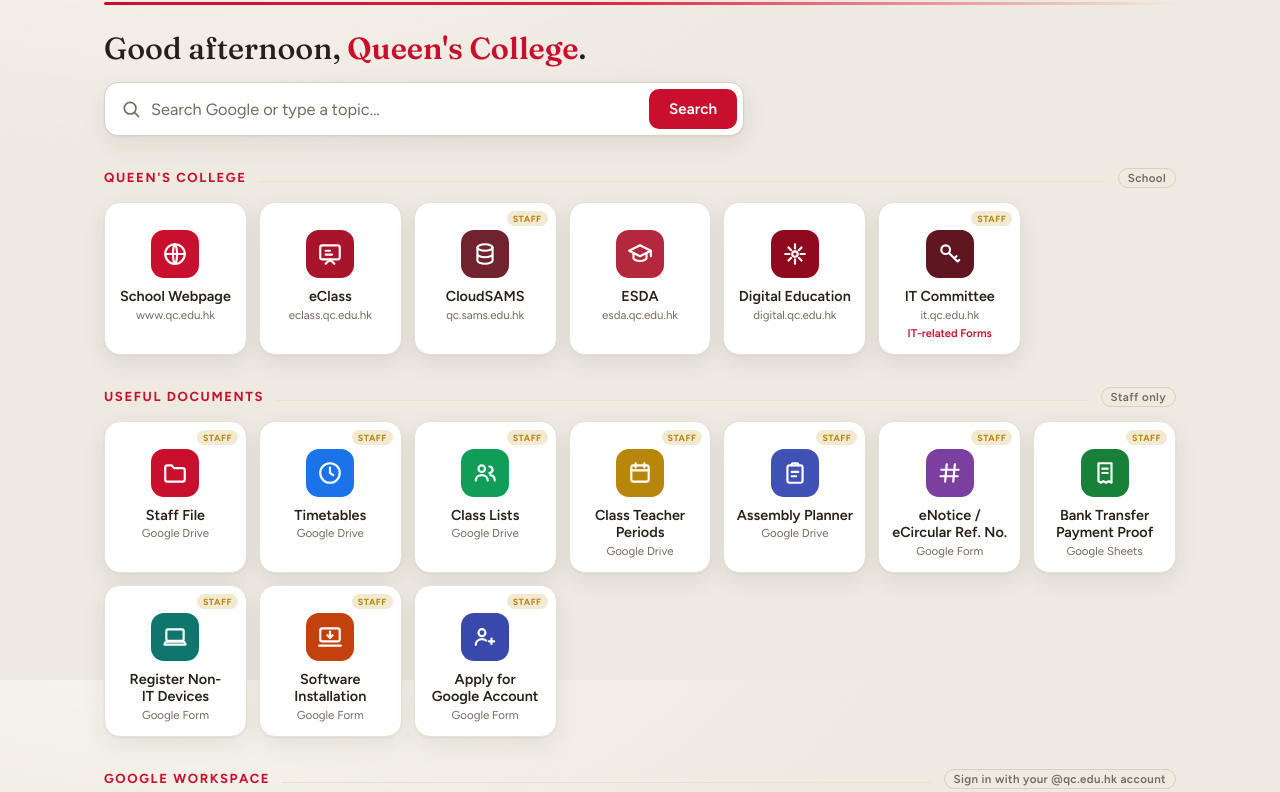
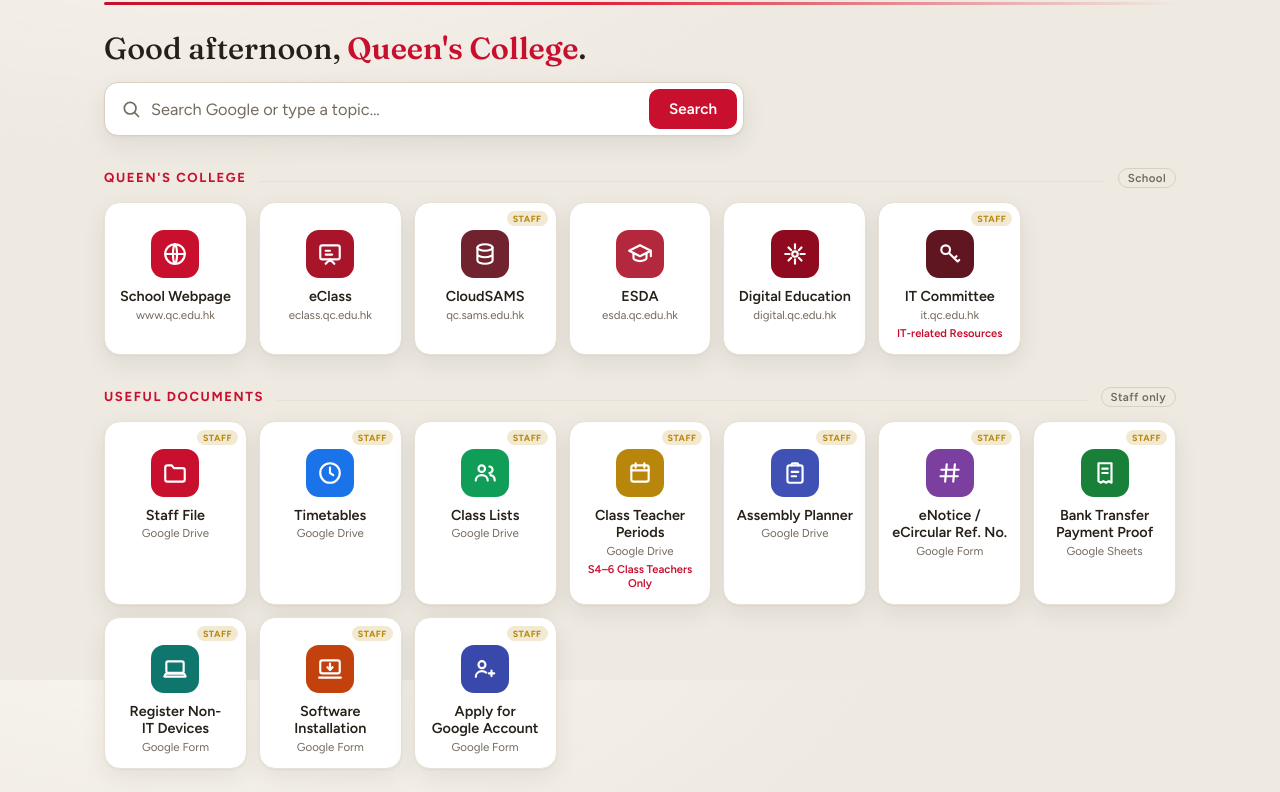
Before and after one commit to atck0618/qcstart, a plain HTML site: page index.html in a window 1280 px wide. Shown: the part 120-912 px from the top of the page. Drawn offline with Linux system fonts and the light colour scheme.

Commit message:
Add files via upload

```diff
--- a/index.html
+++ b/index.html
@@ -298,7 +298,7 @@
       { nm: "CloudSAMS", dm: "qc.sams.edu.hk", url: "http://qc.sams.edu.hk/", ico: G.db, c: "#71222f", staff: true },
       { nm: "ESDA", dm: "esda.qc.edu.hk", url: "https://esda.qc.edu.hk/school/", ico: G.grad, c: "#b3283c" },
       { nm: "Digital Education", dm: "digital.qc.edu.hk", url: "https://digital.qc.edu.hk", ico: G.spark, c: "#8f0a1e" },
-      { nm: "IT Committee", dm: "it.qc.edu.hk", url: "https://it.qc.edu.hk", ico: G.key, c: "#5f1620", staff: true, note: "IT-related Forms" }
+      { nm: "IT Committee", dm: "it.qc.edu.hk", url: "https://it.qc.edu.hk", ico: G.key, c: "#5f1620", staff: true, note: "IT-related Resources" }
     ],
     google: [
       { nm: "Gmail", dm: "gmail.com", url: "https://gmail.com", ico: G.gmail, brand: true },
@@ -323,7 +323,7 @@
       { nm: "Staff File", dm: "Google Drive", url: "https://drive.google.com/drive/folders/0AKo1138rMrT9Uk9PVA", ico: G.folder, c: "#c8102e", staff: true },
       { nm: "Timetables", dm: "Google Drive", url: "https://drive.google.com/drive/folders/0AHi6XQfazJcGUk9PVA", ico: G.clock, c: "#1a73e8", staff: true },
       { nm: "Class Lists", dm: "Google Drive", url: "https://drive.google.com/drive/folders/0ABjyUi1LQqOiUk9PVA", ico: G.people, c: "#0f9d58", staff: true },
-      { nm: "Class Teacher Periods", dm: "Google Drive", url: "https://drive.google.com/drive/folders/0AHXgSyXFZkNPUk9PVA", ico: G.cal2, c: "#b8860b", staff: true },
+      { nm: "Class Teacher Periods", dm: "Google Drive", url: "https://drive.google.com/drive/folders/0AHXgSyXFZkNPUk9PVA", ico: G.cal2, c: "#b8860b", staff: true, note: "S4–6 Class Teachers Only" },
       { nm: "Assembly Planner", dm: "Google Drive", url: "https://drive.google.com/drive/folders/0AGLVmBHAfiC_Uk9PVA", ico: G.clipboard, c: "#3f51b5", staff: true },
       { nm: "eNotice / eCircular Ref. No.", dm: "Google Form", url: "https://bit.ly/qcnoticen", ico: G.hash, c: "#7b3fa0", staff: true },
       { nm: "Bank Transfer Payment Proof", dm: "Google Sheets", url: "https://docs.google.com/spreadsheets/d/1G5ZngqUWiqCMSLCVF40nfGVw-0MR73TQPH_PjAYqfyI/edit?usp=sharing", ico: G.receipt, c: "#188038", staff: true },
```
